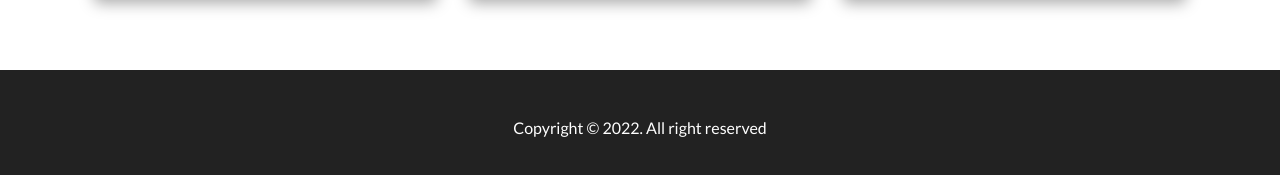
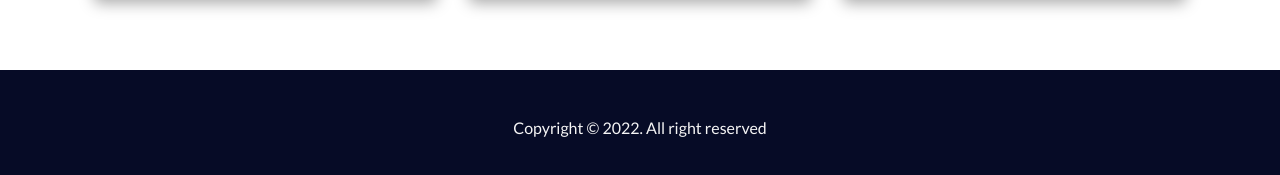
Before and after one commit to mdsaifullah-wd/saifelham-photography, a React (Create React App) app: page / in a window 1280 px wide. Shown: the part 1748-1923 px from the top of the page. Built offline with nearby package versions, Linux system fonts and the light colour scheme; no server answers.

Commit message:
update footer

```diff
--- a/src/components/Footer/Footer.css
+++ b/src/components/Footer/Footer.css
@@ -1,6 +1,6 @@
 .footer {
-  background-color: #222;
-  color: #fff;
+  background-color: var(--primary-color);
+  color: var(--light-color);
   padding: 3rem;
   text-align: center;
 }
```
